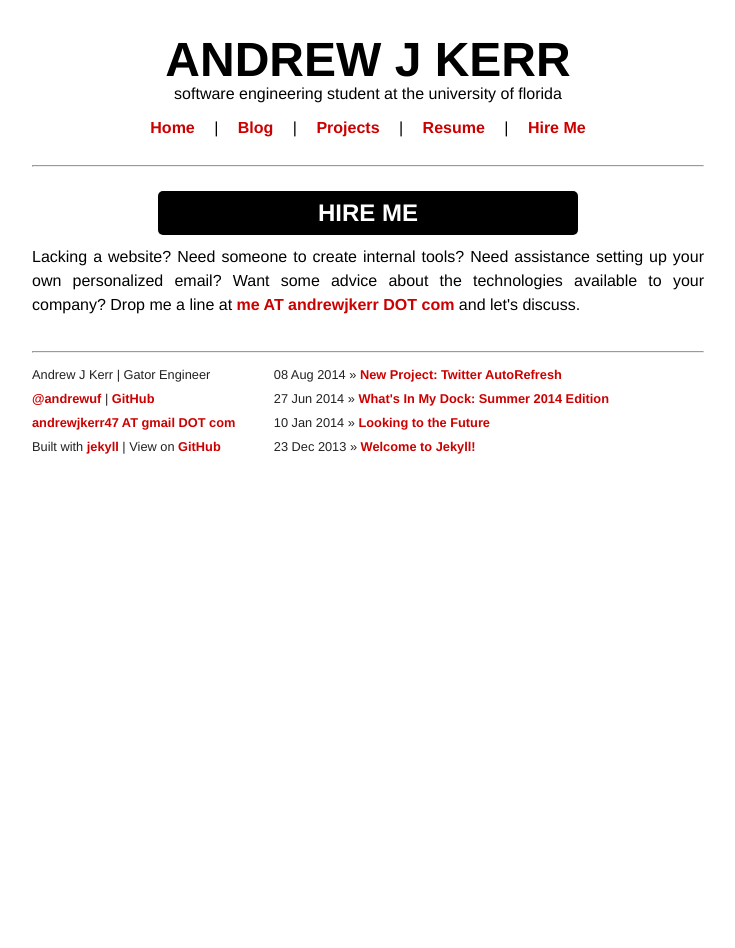
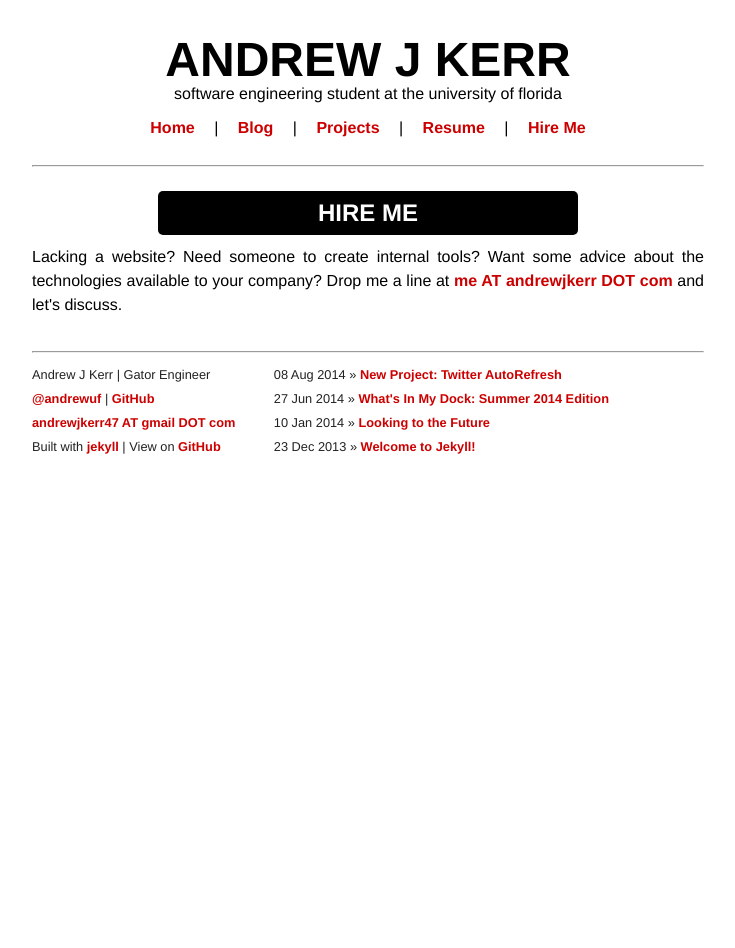
Before and after one commit to hackuf/hackuf.github.io, a Jekyll site: the page built from hire_me.html, in a window 1280 px wide. Shown: the whole page, without its empty margins (272-1007 px from the left). Built offline with Jekyll 4.4.1, drawn with Linux system fonts in a browser that asks for light colours; nearby versions of some CDN libraries; Markdown is read by kramdown in place of the engine named in the settings.

Commit message:
Whoops, forgot to delete something

```diff
--- a/hire_me.html
+++ b/hire_me.html
@@ -5,5 +5,5 @@ title: Andrew J Kerr | Home
 
 <div id="home">
 	<h2>Hire Me</h2>
-	<p>Lacking a website? Need someone to create internal tools? Need assistance setting up your own personalized email? Want some advice about the technologies available to your company? Drop me a line at <a href="mailto:me@andrewjkerr.com">me AT andrewjkerr DOT com</a> and let's discuss.</p>
+	<p>Lacking a website? Need someone to create internal tools? Want some advice about the technologies available to your company? Drop me a line at <a href="mailto:me@andrewjkerr.com">me AT andrewjkerr DOT com</a> and let's discuss.</p>
 </div>
```
